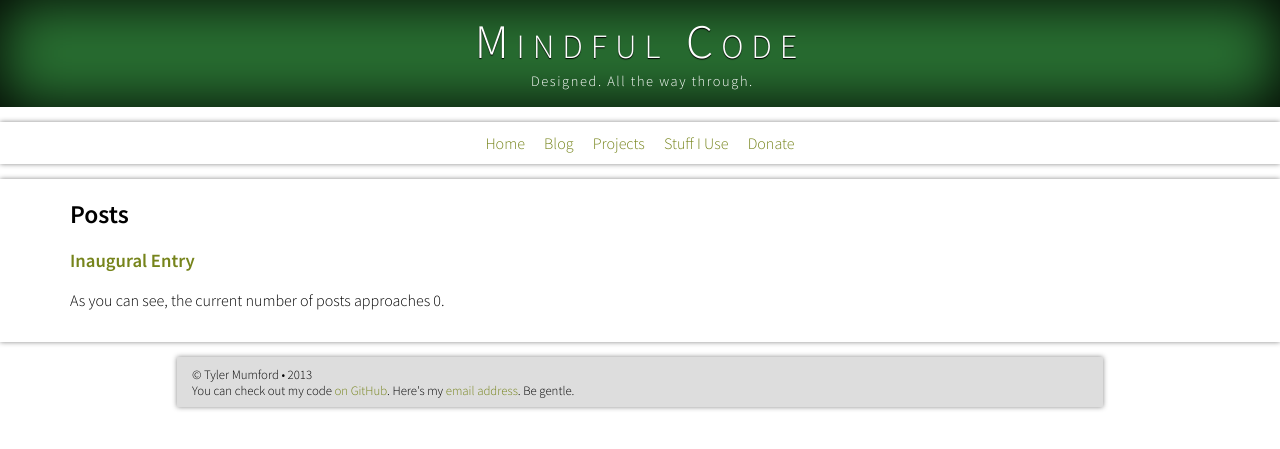
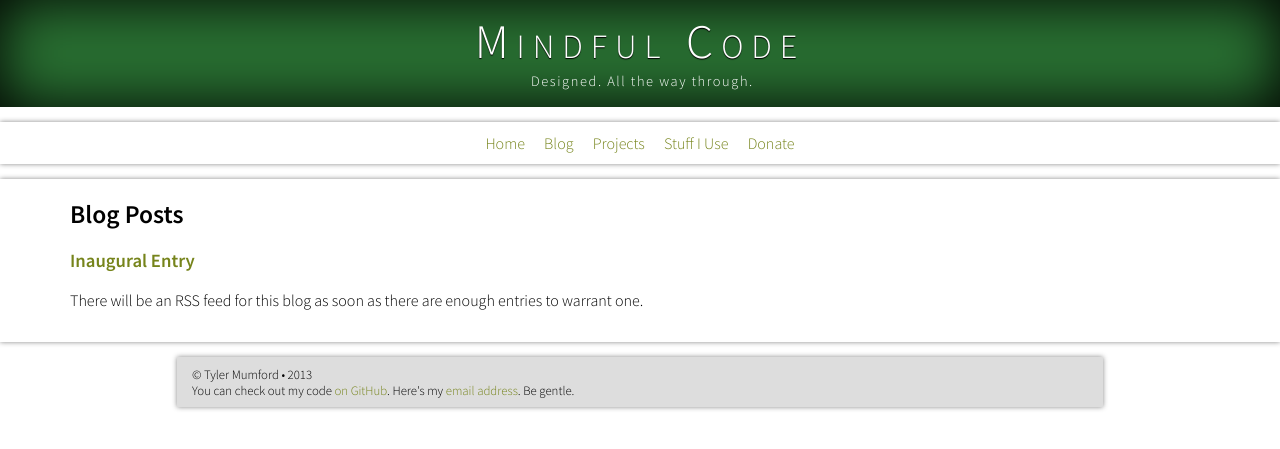
Before and after one commit to tylermumford/website-old, a Jekyll site: the page built from posts.md, in a window 1280 px wide. Shown: the top 449 px of the page. Built offline with Jekyll 4.4.1, drawn with Linux system fonts in a browser that asks for light colours.

Commit message:
Tweaked the posts page.

```diff
--- a/posts.md
+++ b/posts.md
@@ -1,12 +1,12 @@
 ---
 layout: default
-title: Posts
+title: Blog Posts
 ---
 
-## Posts
+## {{ page.title }}
 
 {% for post in site.posts %}
 ### [{{ post.title }}]({{ site.url }} {{ post.url }})
 {% endfor %}
 
-As you can see, the current number of posts approaches 0.
+There will be an RSS feed for this blog as soon as there are enough entries to warrant one.
```
